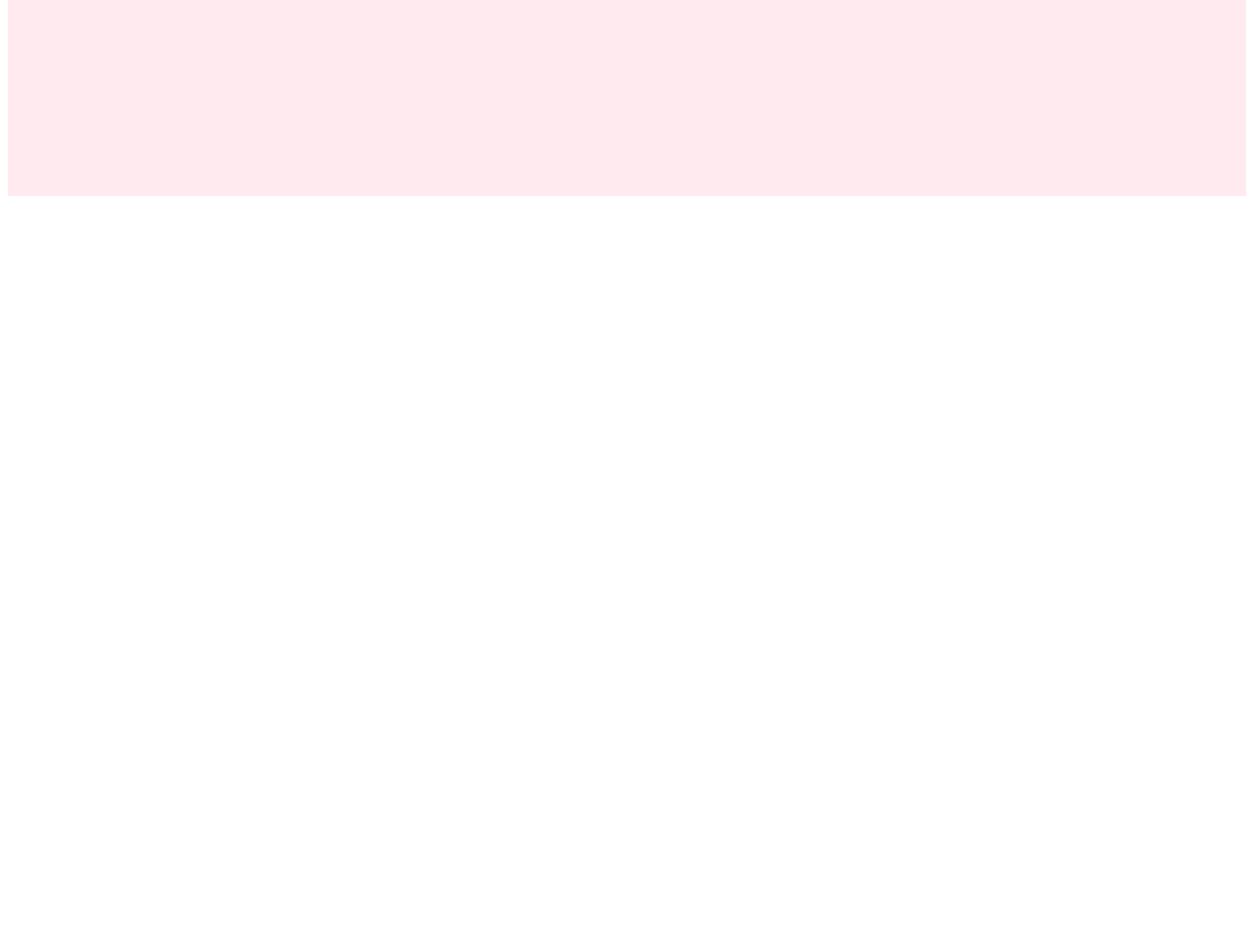
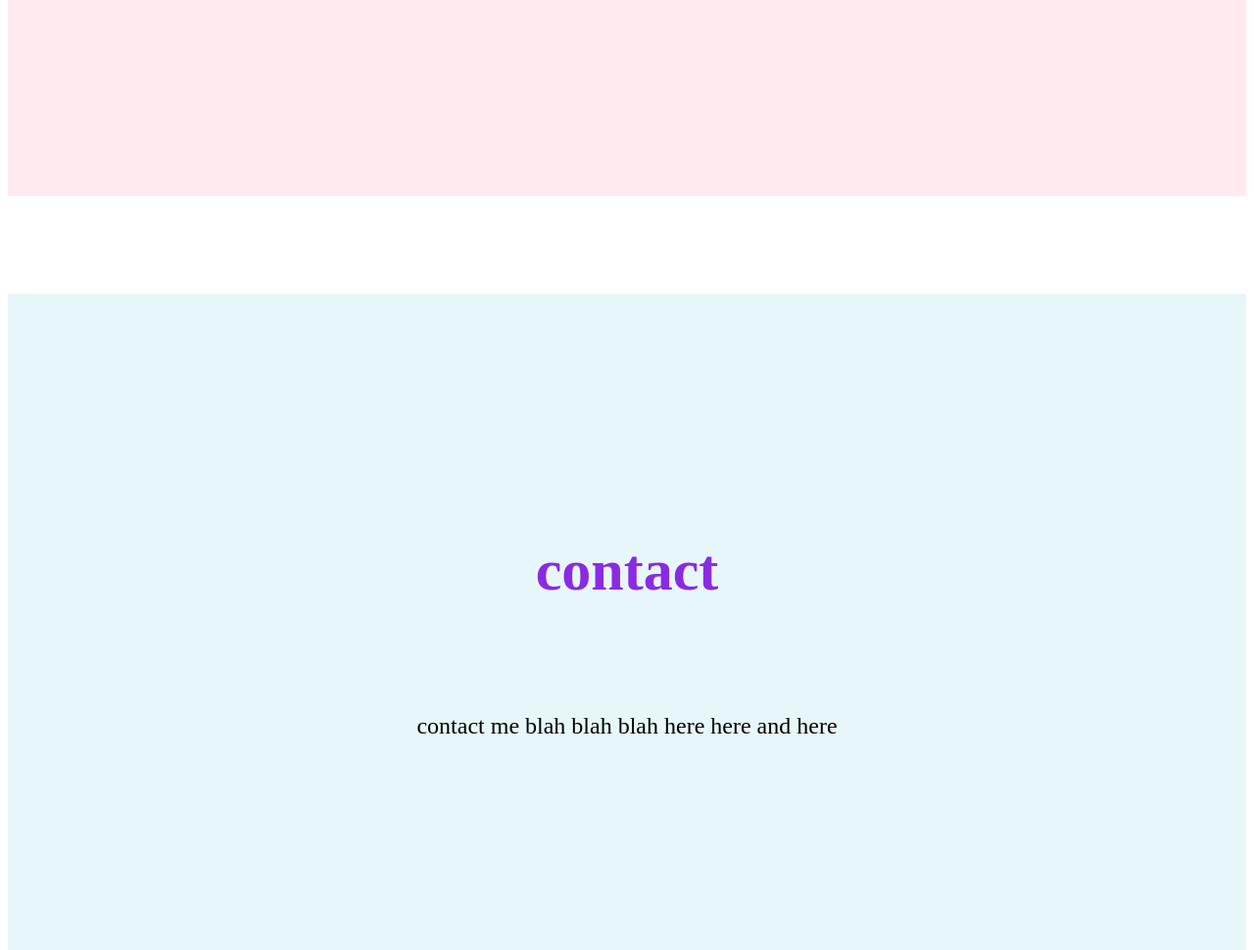
Before and after one commit to hieutdoan/portfolipro, a Gatsby site: page / in a window 1280 px wide. Shown: the part 2090-3060 px from the top of the page at 98% size. Before the commit the page ends 2390 px from the top, so only its background shows below. Built offline with nearby package versions, Linux system fonts and the light colour scheme; Gatsby itself is replaced by a stand-in of ours.

Commit message:
tried out react-scroll to implement smooth scrolling, replaces gastby link with react-scroll Link tag

```diff
--- a/package.json
+++ b/package.json
@@ -8,6 +8,7 @@
     "gatsby-link": "^1.6.40",
     "gatsby-plugin-react-helmet": "^2.0.10",
     "react-helmet": "^5.2.0",
+    "react-scroll": "^1.7.16",
     "styled-components": "^3.3.3"
   },
   "keywords": [
--- a/src/components/header.js
+++ b/src/components/header.js
@@ -1,5 +1,6 @@
 import React from 'react'
-import Link from 'gatsby-link'
+/* This implements smooth scrolling using the link tag */
+import {Link, animateScroll as scroll} from 'react-scroll'
 import './Header.css'
 
 class Header extends React.Component {
@@ -35,7 +36,7 @@ class Header extends React.Component {
         <div className='HeaderGroup'>
           <Link to="/" >hieu d.</Link>
           <Link>my work</Link>
-          <Link>get in touch</Link>
+          <Link to="sectiontwo" smooth={true} duration={1250}>get in touch</Link>
           <Link>resume</Link>
         </div>
       </div>
--- /dev/null
+++ b/src/components/sectiontwo.js
@@ -0,0 +1,70 @@
+import React from 'react'
+import styled from 'styled-components'
+import Wave from './Wave'
+
+
+const SectionGroup = styled.div`
+    margin: 100px 0;
+    background: #e7f7f9;
+    height: 1000px;
+    position: relative;
+
+    @media (max-width: 640px) {
+        height:1200px;
+    }
+`
+
+const SectionTitleGroup = styled.div`
+    max-width: 100%;
+    margin: 40px;
+`
+
+const SectionTitle = styled.h3`
+    color: #8A2BE2;
+    font-size: 60px;
+    line-height: 1.2;
+    text-align: center;
+    padding: 150px 0 50px;
+
+    @media (max-width: 640px) {
+        font-size: 40px;
+    }
+`
+
+const SectionText = styled.p`
+    color: black;
+    text-align: center;
+    font-size: 24px;
+
+    @media (max-width: 800px) {
+        font-size: 20px;
+    }
+`
+
+const WaveTop = styled.div`
+    position: absolute;
+    width: 100%;
+    top: -6px;
+    transform: rotate(180deg)
+`
+
+const WaveBottom = styled.div`
+    position: absolute;
+    width: 100%;
+    bottom: -6px;
+`
+const SectionTwo = props => (
+    <SectionGroup background={props.background}
+    id={props.id}>
+        <WaveTop><Wave /></WaveTop>
+        <WaveBottom><Wave /></WaveBottom>
+        <br/>
+        <br/>
+        <SectionTitleGroup>
+            <SectionTitle>{props.title}</SectionTitle>
+            <SectionText>{props.text}</SectionText>
+        </SectionTitleGroup>
+    </SectionGroup>
+)
+
+export default SectionTwo
--- a/src/pages/index.js
+++ b/src/pages/index.js
@@ -3,6 +3,8 @@ import Link from 'gatsby-link'
 import Card from '../components/Card'
 import Section from '../components/section'
 import Wave from '../components/Wave'
+import SectionTwo from '../components/sectiontwo'
+
 
 const IndexPage = () => (
   <div>
@@ -40,6 +42,13 @@ const IndexPage = () => (
     Ever since I discovered UX Design, I've become passionate about weaving psychology, creative design, and storytelling to solve real-world problems and create captivating experiences.
     Enthusiastic about taking on my next creative challenge, I strive to utilize my broad range of skills to create beautiful and better experiences for people around the world."
     />
+    <div>
+      <SectionTwo
+      id="sectiontwo"
+      title ="contact"
+      text = "contact me blah blah blah here here and here"
+      />
+    </div>
   </div>
 )
 
```
Also changed, not shown: 1 other file.
